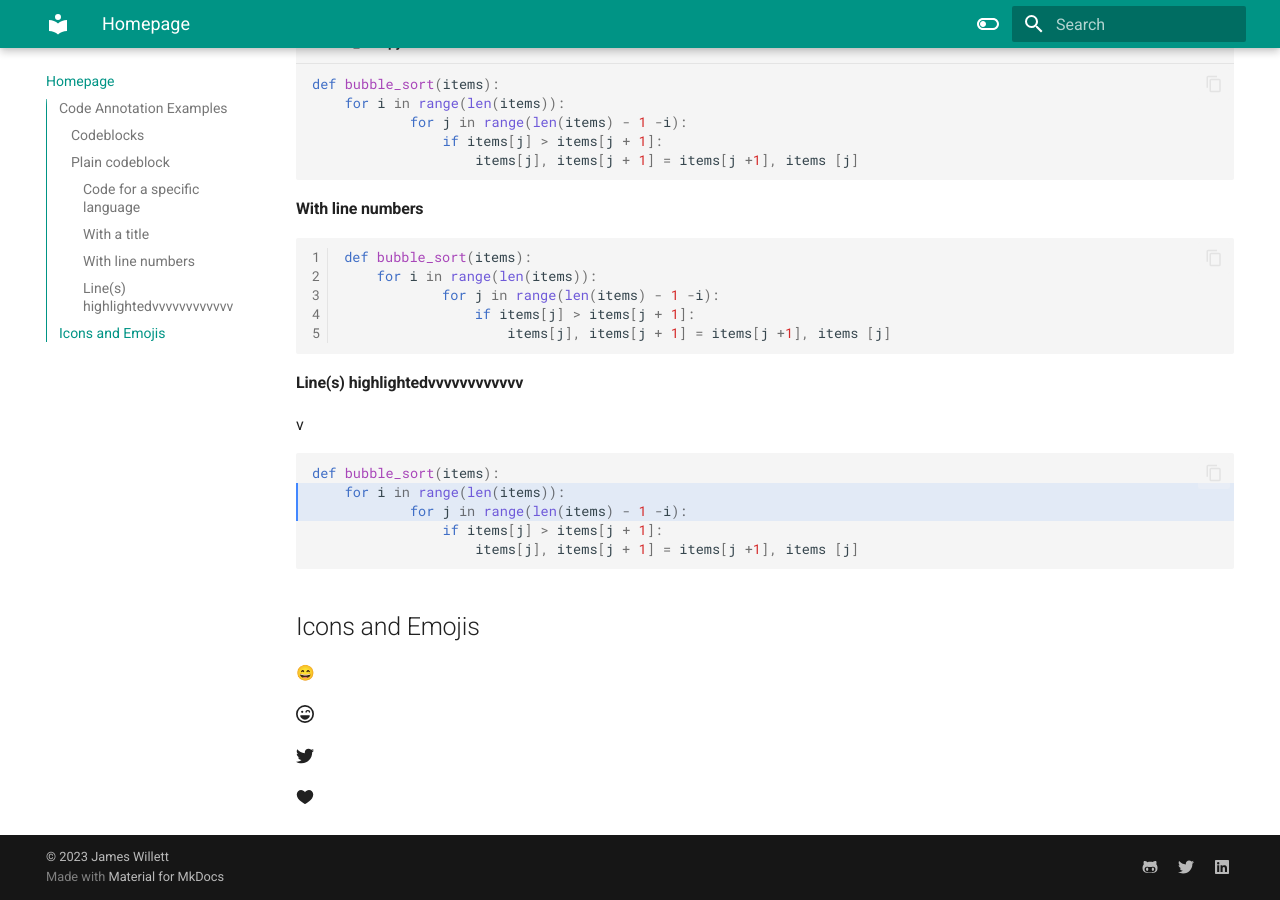
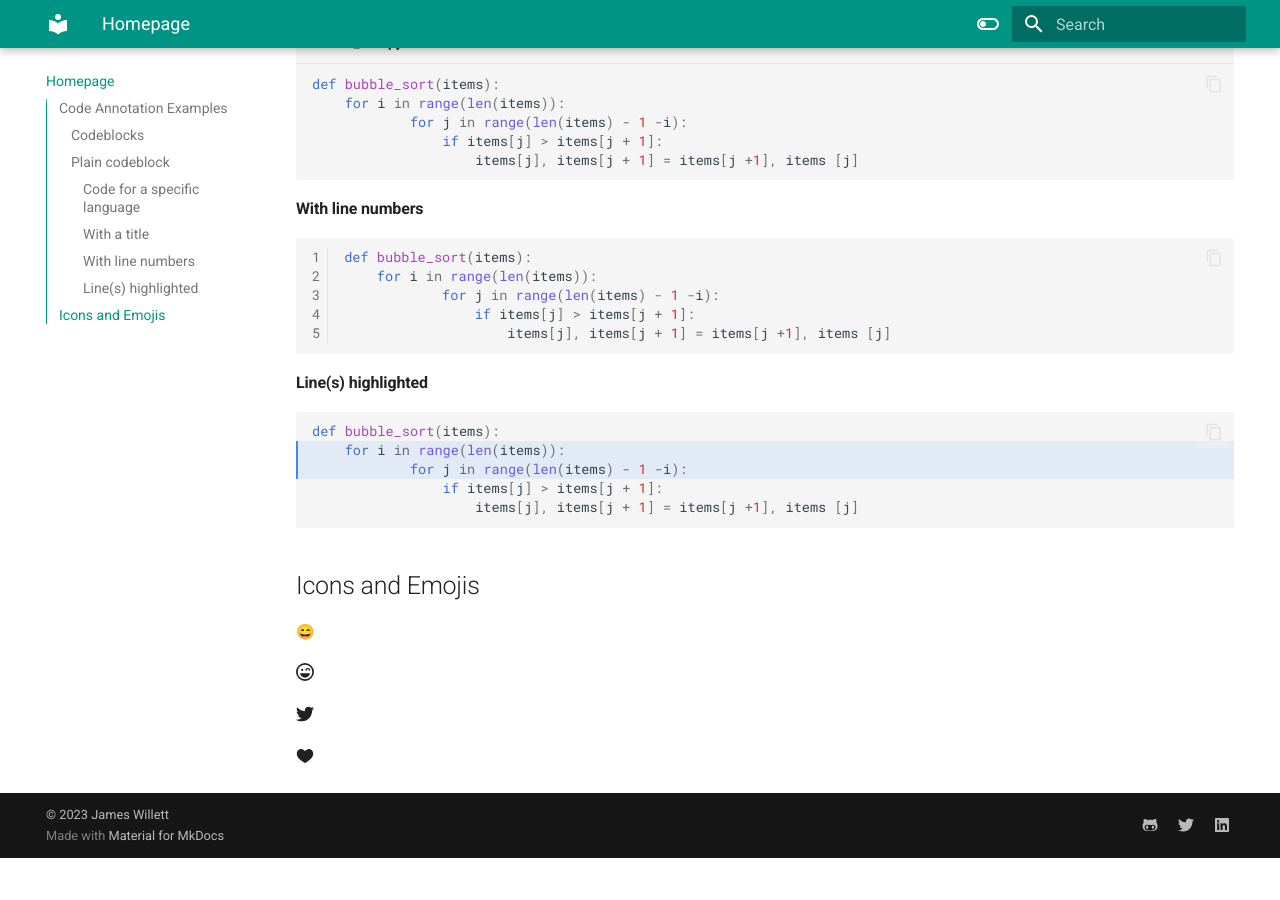
Before and after one commit to cassmastern/Sample-Site-powered-by-MKDocs-material, an MkDocs documentation site: the page built from docs/index.md, in a window 1280 px wide and 900 px high, scrolled down 806 px. Built offline with MkDocs 1.6.1 and Material for MkDocs 9.7.7, drawn with Linux system fonts in a browser that asks for light colours; emoji names are drawn with the system emoji font; after the commit the page ends 1664 px from its top, so only the background shows below that.

Commit message:
minor update (garbled heading)

````diff
--- a/docs/index.md
+++ b/docs/index.md
@@ -48,8 +48,7 @@ def bubble_sort(items):
                     items[j], items[j + 1] = items[j +1], items [j]
 ```
 
-#### Line(s) highlightedvvvvvvvvvvvv
-v
+#### Line(s) highlighted
 ``` py hl_lines="2 3"
 def bubble_sort(items):
     for i in range(len(items)):
````
